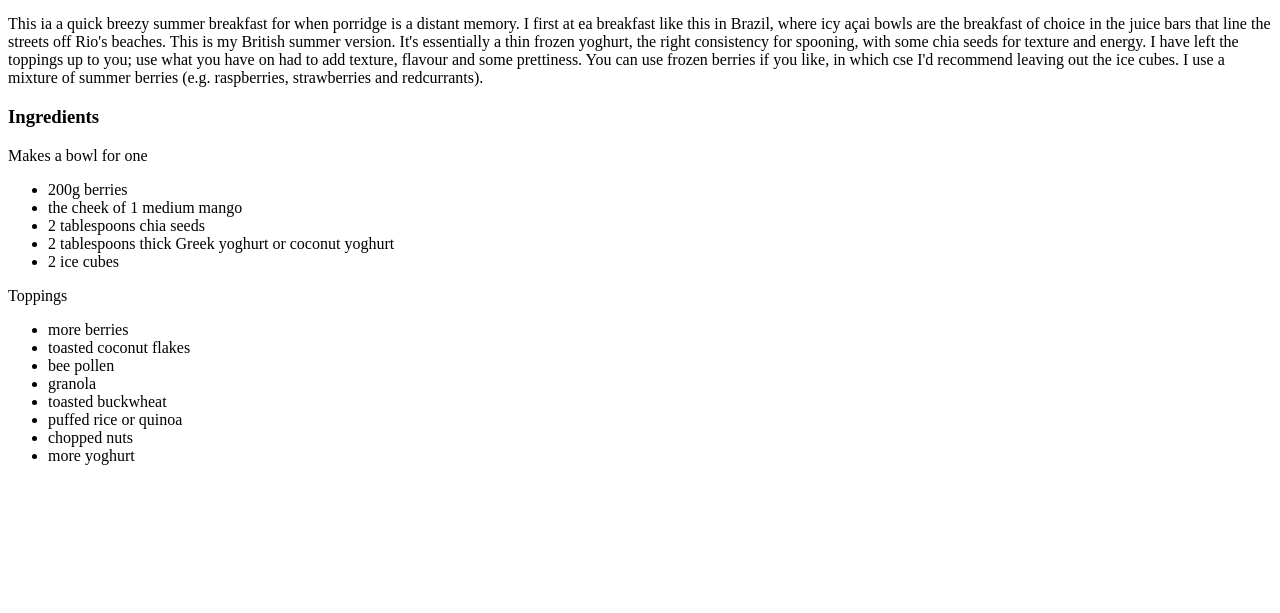
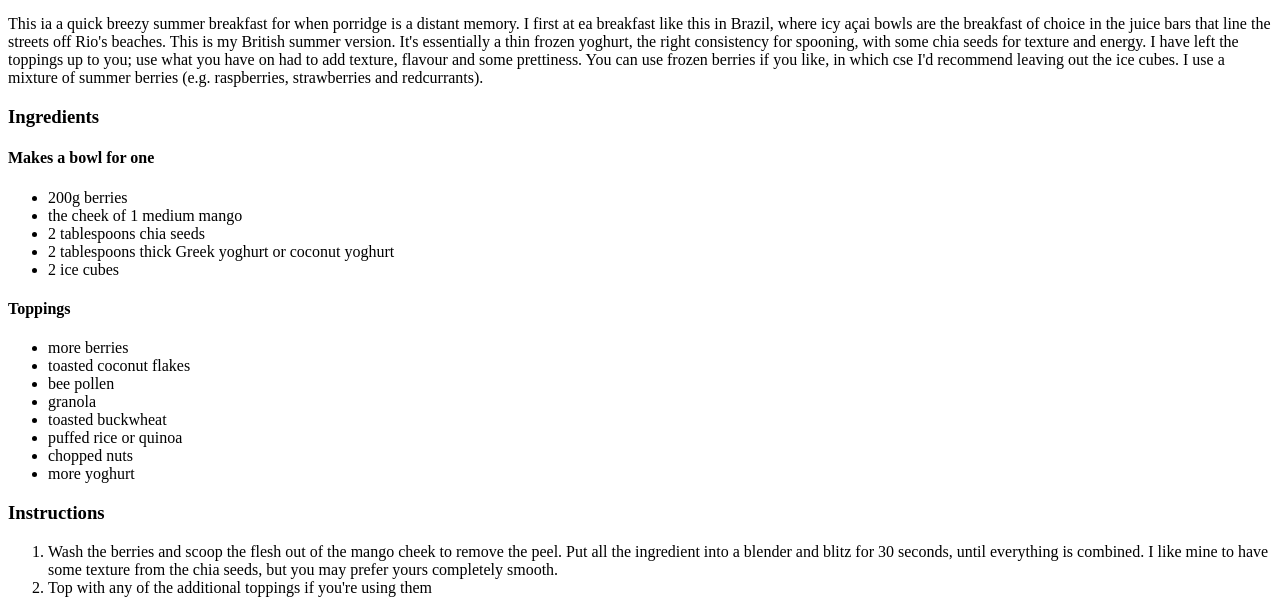
Before and after one commit to mattuba/odin-recipes, a plain HTML site: page recipes/summer-morning-bowl.html in a window 1280 px wide. Shown: the part 454-1067 px from the top of the page. Before the commit the page ends 935 px from the top, so only its background shows below. Drawn offline with Linux system fonts and the light colour scheme.

Commit message:
Add instructions, change subheader formatting

```diff
--- a/recipes/summer-morning-bowl.html
+++ b/recipes/summer-morning-bowl.html
@@ -11,7 +11,7 @@
         <h3>Description</h3>
             <p>This ia a quick breezy summer breakfast for when porridge is a distant memory. I first at ea breakfast like this in Brazil, where icy açai bowls are the breakfast of choice in the juice bars that line the streets off Rio's beaches. This is my British summer version. It's essentially a thin frozen yoghurt, the right consistency for spooning, with some chia seeds for texture and energy. I have left the toppings up to you; use what you have on had to add texture, flavour and some prettiness. You can use frozen berries if you like, in which cse I'd recommend leaving out the ice cubes. I use a mixture of summer berries (e.g. raspberries, strawberries and redcurrants).</p>
         <h3>Ingredients</h3>
-        <p>Makes a bowl for one</p>
+        <h4>Makes a bowl for one</h4>
         <ul>
             <li>200g berries</li>
             <li>the cheek of 1 medium mango</li>
@@ -19,7 +19,7 @@
             <li>2 tablespoons thick Greek yoghurt or coconut yoghurt</li>
             <li>2 ice cubes</li>
         </ul>
-        <p>Toppings</p>
+        <h4>Toppings</h4>
         <ul>
             <li>more berries</li>
             <li>toasted coconut flakes</li>
@@ -30,4 +30,8 @@
             <li>chopped nuts</li>
             <li>more yoghurt</li>
         </ul>
+        <h3>Instructions</h3>
+        <ol>
+            <li>Wash the berries and scoop the flesh out of the mango cheek to remove the peel. Put all the ingredient into a blender and blitz for 30 seconds, until everything is combined. I like mine to have some texture from the chia seeds, but you may prefer yours completely smooth.</li>
+            <li>Top with any of the additional toppings if you're using them</li>
     </body>
```
